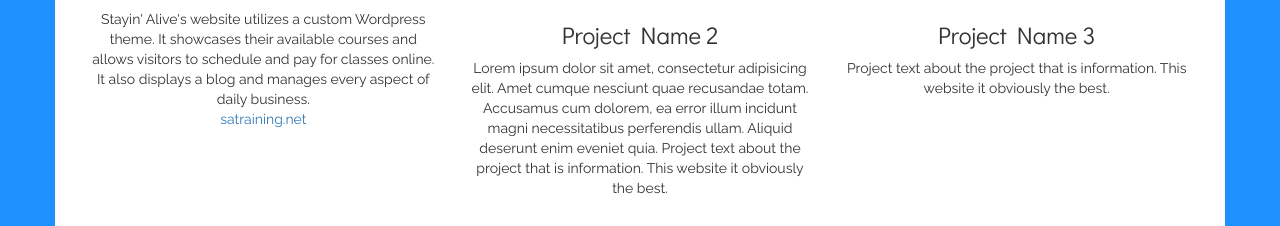
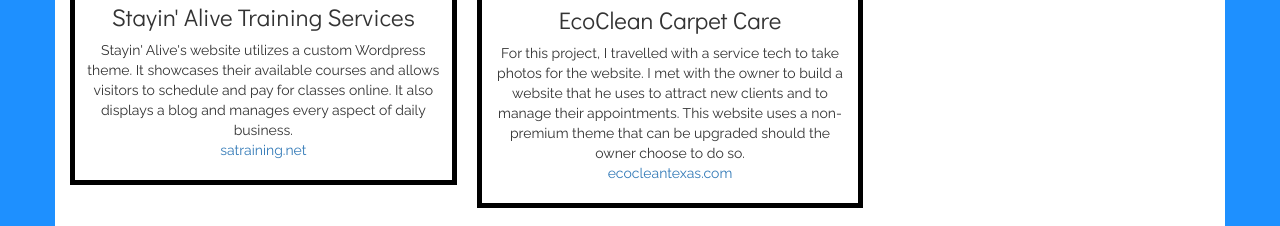
Before and after one commit to davidmancini/about-david, a PHP site: page / in a window 1280 px wide. Shown: the part 1351-1577 px from the top of the page. Run offline with PHP 8.4, Linux system fonts and the light colour scheme; some libraries are stand-ins or nearby versions.

Commit message:
Continued to update project portfolio

```diff
--- a/public_html/css/style.css
+++ b/public_html/css/style.css
@@ -66,12 +66,10 @@
 
 }
 
-.projectsImage {
-
-}
-
-.projectsText {
-
+.project {
+	border: 5px solid black;
+	padding: 10px;
+	margin: 10px;
 }
 
 /* PRICING */
--- a/public_html/index.php
+++ b/public_html/index.php
@@ -94,26 +94,38 @@
 				<p>I create fully responsive, mobile-friendly websites using the latest and most up-to-date technology,<br> including HTML5, CSS3, AngularJS, Bootstrap, MySQL, PHP7, and Wordpress.</p>
 				</div><!--Ends Skills Row-->
 
+
+
+			<h2>Project Portfolio</h2><br><p>More projects available upon request.</p>
+
 			<div class="row projectsRow row-eq-height text-center"><!--Projects Row-->
-				<div class="col-md-12">
-					<h2>Project Portfolio</h2><br><p>More projects available upon request.</p>
-				<div class="col-md-4 projectsImage">
-					<a href="//satraining.net" target="_blank"><img src="images/project-stayin-alive.jpg" alt="Stayin' Alive Training Services Website" class="img-responsive"></a><br>
+
+
+				<div class="col-md-4 project">
+					<a href="//satraining.net" target="_blank"><img src="images/project-stayin-alive.png" alt="Stayin' Alive Training Services Website" class="img-responsive img-rounded"></a><br>
 					<h3>Stayin' Alive Training Services</h3>
-					<p>Stayin' Alive's website utilizes a custom Wordpress theme.  It showcases their available courses and allows visitors to schedule and pay for classes online.  It also displays a blog and manages every aspect of daily business.<br>
-						<a href="//satraining.net" target="_blank">satraining.net</a></p>
+					<p>Stayin' Alive's website utilizes a custom Wordpress theme.  It showcases their available courses and allows visitors to schedule and pay for classes online.  It also displays a blog and manages every aspect of daily business.
+					<br><a href="//satraining.net" target="_blank">satraining.net</a></p>
 				</div>
-					<div class="col-md-4 projectsImage">
-						<img src="images/placeholder.png" alt="Placeholder Image" class="img-responsive"><br>
-						<h3>Project Name 2</h3><p>
-							Lorem ipsum dolor sit amet, consectetur adipisicing elit. Amet cumque nesciunt quae recusandae totam. Accusamus cum dolorem, ea error illum incidunt magni necessitatibus perferendis ullam. Aliquid deserunt enim eveniet quia.
-							Project text about the project that is information.  This website it obviously the best.</p>
+
+
+					<div class="col-md-4 project">
+						<a href="//ecocleantexas.com" target="_blank"><img src="images/project-ecoclean.png" alt="EcoClean Carpet Care Website" class="img-responsive img-rounded"></a><br>
+						<h3>EcoClean Carpet Care</h3>
+						<p>For this project, I travelled with a service tech to take photos for the website.  I met with the owner to build a website that he uses to attract new clients and to manage their appointments.  This website uses a non-premium theme that can be upgraded should the owner choose to do so.
+						<br><a href="//ecocleantexas.com" target="_blank">ecocleantexas.com</a></p>
 					</div>
-					<div class="col-md-4 projectsImage">
-						<img src="images/placeholder.png" alt="Placeholder Image" class="img-responsive"><br>
-						<h3>Project Name 3</h3><p>Project text about the project that is information.  This website it obviously the best.</p>
+
+
+					<div class="col-md-4 project">
+						<a href="#" target="_blank"><img src="images/placeholder.png" alt="Placeholder Image" class="img-responsive img-rounded"></a><br>
+						<h3>Project Name 3</h3><p>Project text about the project that is information.  This website it obviously the best.
+						<br><a href="#" target="_blank">example.com</a></p>
 					</div>
-				</div>
+
+
+
+
 			</div><!--Ends Projects Row-->
 
 			<div class="row pricingRow row-eq-height text-center"><!--Pricing Row-->
```
Also changed, not shown: public_html/images/project-ecoclean.png (added), public_html/images/project-stayin-alive.jpg (deleted), public_html/images/project-stayin-alive.png (added).
